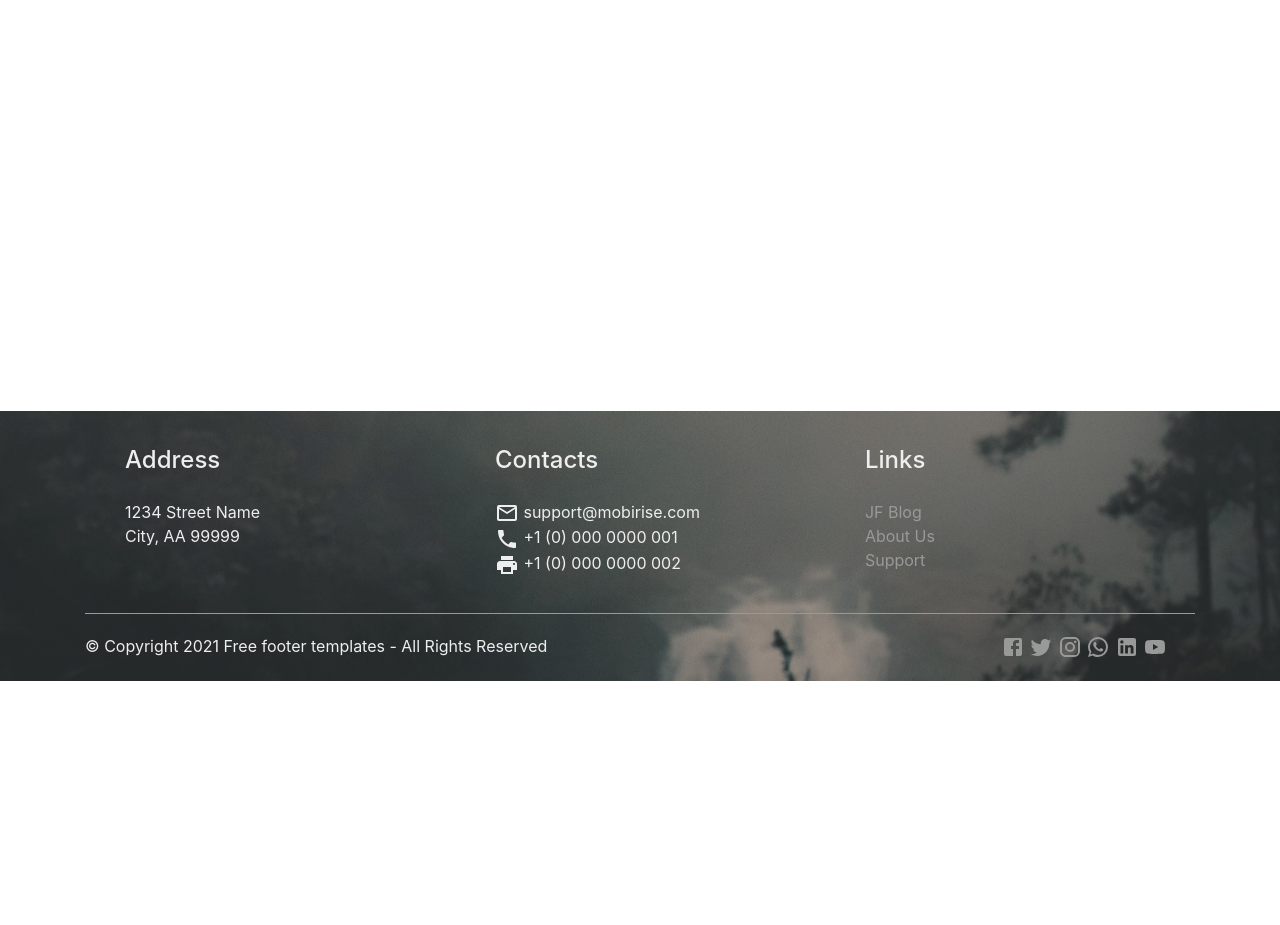
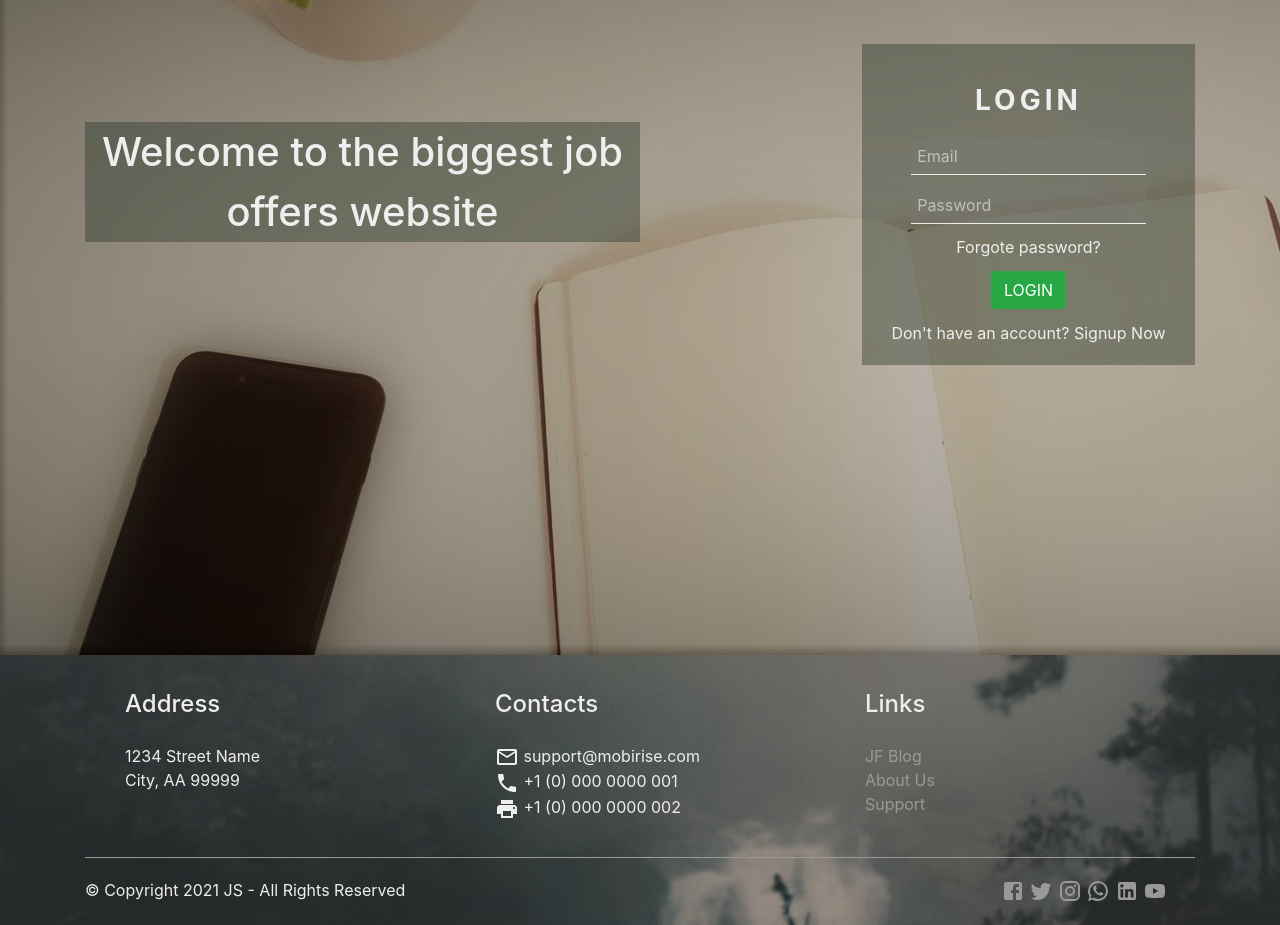
Before and after one commit to muhammadmb/JobFinder, a React (Create React App) app: page /login in a window 1280 px wide. Shown: the part 119-1044 px from the top of the page. Before the commit the page ends 800 px from the top, so only its background shows below. Built offline with nearby package versions, Linux system fonts and the light colour scheme.

Commit message:
create login form and home page

```diff
--- a/public/index.html
+++ b/public/index.html
@@ -26,7 +26,7 @@
       work correctly both with client-side routing and a non-root public URL.
       Learn how to configure a non-root public URL by running `npm run build`.
     -->
-    <title>Job Finder</title>
+    <title>JF</title>
   </head>
   <body>
     <noscript>You need to enable JavaScript to run this app.</noscript>
--- a/src/App.js
+++ b/src/App.js
@@ -2,13 +2,19 @@ import React from 'react';
 import './App.css';
 import NavigationBar from './Components/Navigation/NavigationBar';
 import {BrowserRouter,Route} from 'react-router-dom';
-import Footer from './Footer/Footer';
+import Footer from './Components/Footer/Footer';
+import LoginForm from './Components/LoginForm/LoginForm';
+import Home from './Pages/Home/Home';
 
 function App() {
   return (
     <div className = "App">
       <BrowserRouter>
         <NavigationBar/>
+
+        <Route exact path = "/home" component = {Home}/>
+        <Route exact path = "/" component = {Home}/>
+        <Route exact path = "/login" component = {LoginForm}/>
         <Footer/>
       </BrowserRouter>
     </div>
--- /dev/null
+++ b/src/Components/Footer/Footer.js
@@ -0,0 +1,62 @@
+import React from "react";
+import './FooterStyle.css';
+import background from '../../Images/FooterBackground.jpg';
+import MailOutlineIcon from '@material-ui/icons/MailOutline';
+import PhoneIcon from '@material-ui/icons/Phone';
+import PrintIcon from '@material-ui/icons/Print';
+import FacebookIcon from '@material-ui/icons/Facebook';
+import TwitterIcon from '@material-ui/icons/Twitter';
+import InstagramIcon from '@material-ui/icons/Instagram';
+import YouTubeIcon from '@material-ui/icons/YouTube';
+import LinkedInIcon from '@material-ui/icons/LinkedIn';
+import WhatsAppIcon from '@material-ui/icons/WhatsApp';
+
+
+const Footer = () => {
+
+    var CurrentYear = new Date().getFullYear();
+
+    return (
+        <footer className="footer main" style ={{backgroundImage: `url(${background})`}}>
+            <div className="container" >
+                <ul className = "list">
+                    <h4 className="header">Address</h4>
+                    <li>1234 Street Name</li>
+                    <li>City, AA 99999</li>
+                </ul>
+
+                <ul className = "list">
+                    <h4 className="header">Contacts</h4>
+                    <li><MailOutlineIcon/> support@mobirise.com</li>
+                    <li><PhoneIcon/> +1 (0) 000 0000 001</li>
+                    <li><PrintIcon/> +1 (0) 000 0000 002</li>
+                </ul>
+
+                <ul className = "list">
+                    <h4 className="header">Links</h4>
+                    <li><a className="Link" href="#"> JF Blog</a></li>
+                    <li><a className="Link" href="#"> About Us</a></li>
+                    <li><a className="Link" href="#"> Support</a></li>
+                </ul>
+
+                <div className="Clear"></div>
+
+                <hr/>
+
+                <div className="socialMedia">
+                    <div>© Copyright {CurrentYear} JS - All Rights Reserved</div>
+                    <div className="icons">
+                        <a href="#" ><FacebookIcon /> </a>
+                        <a href="#" ><TwitterIcon /> </a>
+                        <a href="#" ><InstagramIcon /> </a>
+                        <a href="#" ><WhatsAppIcon /> </a>
+                        <a href="#" ><LinkedInIcon /> </a>
+                        <a href="#" ><YouTubeIcon /> </a>
+                    </div>
+                </div>
+            </div>
+        </footer>
+    );
+}
+
+export default Footer;
--- /dev/null
+++ b/src/Components/Footer/FooterStyle.css
@@ -0,0 +1,43 @@
+.main{
+    width: 100%;
+    height: 270px;
+    color: #EEE;
+    padding: 10px;
+    -webkit-background-size: cover;
+    -moz-background-size: cover;
+    -o-background-size: cover;
+    background-size: cover;
+}
+
+.main .list{
+    list-style: none;
+    float: left;
+    width: 33.33%;
+    text-align: left;
+}
+.main .list .header{
+    margin: 25px 0;
+}
+
+.main hr{
+    margin: 20px 0;
+    border: none;
+    background-color: #999;
+    height: 1px;
+}
+
+.socialMedia > div{
+    float: left;
+}
+.socialMedia .icons{
+    float: right;
+    width: 20%;
+}
+
+.main a{
+    color: #999;
+}
+.main a:hover{
+    color: #EEE;
+    text-decoration: none;
+}
--- /dev/null
+++ b/src/Components/LoginForm/LoginForm.js
@@ -0,0 +1,36 @@
+import React from 'react';
+import { Link } from 'react-router-dom';
+import './LoginFormStyle.css'
+import background from '../../Images/loginBackground.jpg'
+
+const LoginForm =()=>{
+
+    return (
+        <div className = "login" style={{backgroundImage: `url(${background})`}}>
+            <div className="container">
+
+                <div className="message">
+                    <p>
+                        Welcome to the biggest job offers website
+                    </p>
+                </div>
+
+                <div className="loginForm">
+
+                    <h3>Login</h3>
+                    <input type="text" placeholder = "Email" />
+                    <input type = "password" placeholder = "Password" />
+                    <a href = "#">Forgote password?</a>
+                    <button className="btn btn-success" type = "button"> LOGIN </button>
+                    <Link to= "signup">Don't have an account? Signup Now</Link>
+
+                </div>
+                <div className="Clear"></div>
+            </div>
+        </div>
+
+    );
+
+}
+
+export default LoginForm;
--- /dev/null
+++ b/src/Components/LoginForm/LoginFormStyle.css
@@ -0,0 +1,60 @@
+.login{
+    height: 700px;
+    -webkit-background-size: cover;
+    -moz-background-size: cover;
+    -o-background-size: cover;
+    background-size: cover;
+}
+
+.login .message p{
+    float: left;
+    color: #EEE;
+    font-size: 40px;
+    font-weight: 500;
+    width: 50%;
+    margin-top: 15%;
+    background-color: rgba(38, 51, 39, 0.4);
+}
+
+.login .loginForm{
+    padding: 20px;
+    margin-top: 8%;
+    background: rgba(38, 51, 39, 0.4);
+    width: 30%;
+    float: right;
+}
+.login .loginForm h3{
+    color: #EEE;
+    margin: 7%;
+    text-transform: uppercase;
+    letter-spacing: 4px;
+    font-weight: 700;
+}
+.login .loginForm > input{
+    color: #EEE;
+    display: block;
+    width: 80%;
+    margin: 4% auto;
+    padding: 2%;
+    border: none;
+    outline: none;
+    border-bottom: 1px solid #EEE;
+    background: rgba(124, 124, 124, 0.3);
+}
+
+.login .loginForm > input::placeholder{
+    color: rgba(238, 238, 238, 0.61);
+}
+
+.login .loginForm .btn{
+    display: block;
+    margin: 4% auto;
+}
+
+.login .loginForm  a{
+    color: #EEE;
+}
+.login .loginForm  a:hover{
+    color: #444;
+    text-decoration: none;
+}
--- a/src/Components/Navigation/NavigationBar.js
+++ b/src/Components/Navigation/NavigationBar.js
@@ -22,29 +22,29 @@ const NavigationBar = () => {
 
                     <div className="collapse navbar-collapse" id="navbarContent">
 
-                        <a className="navbar-brand brand" href="#">JF</a>
+                        <Link className="navbar-brand brand" to="/">JF</Link>
 
                         <ul className="navbar-nav mr-auto mt-2 mt-lg-0">
                         <li className="nav-item">
-                            <Link className="nav-link" href="#home"> <HomeIcon/> Home</Link>
+                            <Link className="nav-link" to="/"> <HomeIcon/> Home</Link>
                         </li>
                         <li className="nav-item">
-                            <Link className="nav-link" href="#home"> <SearchIcon fontSize="small"/> Offers</Link>
+                            <Link className="nav-link" to = "/offers"> <SearchIcon fontSize="small"/> Offers</Link>
                         </li>
                         <li className="nav-item">
-                            <Link className="nav-link" href="#home"> <ContactSupportOutlinedIcon fontSize="small"/> About</Link>
+                            <Link className="nav-link" to = "/about"> <ContactSupportOutlinedIcon fontSize="small"/> About</Link>
                         </li>
                         <li className="nav-item">
-                            <Link className="nav-link" href="#home"> <RecentActorsOutlinedIcon fontSize="small"/> Contact</Link>
+                            <Link className="nav-link" to = "/contact"> <RecentActorsOutlinedIcon fontSize="small"/> Contact</Link>
                         </li>
 
                         </ul>
                         <ul className="navbar-nav">
                         <li className="nav-item">
-                            <Link className="nav-link" href="#home"> <AccountCircleOutlinedIcon fontSize="small"/> Login</Link>
+                            <Link className="nav-link" to="/login"> <AccountCircleOutlinedIcon fontSize="small"/> Login</Link>
                         </li>
                         <li className="nav-item">
-                            <Link className="nav-link" href="#home"> <PersonAddOutlinedIcon fontSize="small"/> SignUp</Link>
+                            <Link className="nav-link" to = "/signup"> <PersonAddOutlinedIcon fontSize="small"/> SignUp</Link>
                         </li>
                         </ul>
 
--- /dev/null
+++ b/src/Pages/Home/Home.js
@@ -0,0 +1,17 @@
+import React from 'react';
+import { Link } from 'react-router-dom';
+import background from '../../Images/HomeBackground.jpg';
+import './HomeStyle.css';
+
+const Home =() =>{
+    return(
+        <div className="home" style={{backgroundImage: `url(${background})`}}>
+            <div className="container">
+                <p>Your New Beginning Starts Here.</p>
+                <Link className="ButtonLink" to = "/Offers"><button className="rounded">Apply For A Job Now</button></Link>
+            </div>
+        </div>
+    );
+}
+
+export default Home;
--- /dev/null
+++ b/src/Pages/Home/HomeStyle.css
@@ -0,0 +1,28 @@
+.home{
+    height: 700px;
+    width: 100%;
+    -webkit-background-size: cover;
+    -moz-background-size: cover;
+    -o-background-size: cover;
+    background-size: cover;
+}
+.home .container > p{
+    color: #EEE;
+    font-size: 40px;
+    font-weight: 700;
+    letter-spacing: 2px;
+    padding: 170px 0 25px 0;
+}
+
+.home .container .ButtonLink > button{
+    color:  #edaf28;
+    border: 1px solid #edaf28;
+    background-color: rgba(38, 51, 39, 0.4);
+    padding: 10px;
+    outline: none;
+    font-weight: 700;
+}
+.home .container .ButtonLink >button:hover{
+    color: #EEE;
+    background-color:  #edaf28;
+}
--- a/src/index.css
+++ b/src/index.css
@@ -5,6 +5,7 @@ body {
     sans-serif;
   -webkit-font-smoothing: antialiased;
   -moz-osx-font-smoothing: grayscale;
+  height: 100%;
 }
 
 code {
```
Also changed, not shown: src/Images/HomeBackground.jpg (added), src/Images/loginBackground.jpg (added).
